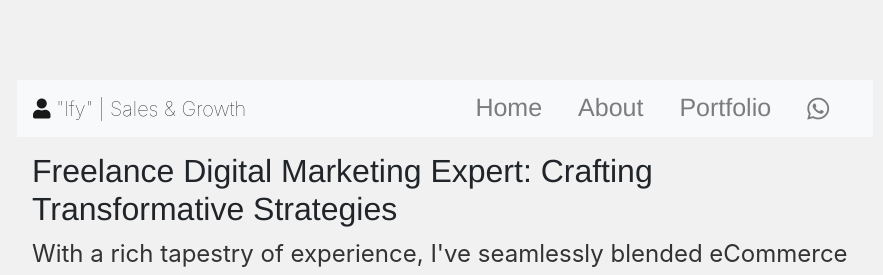
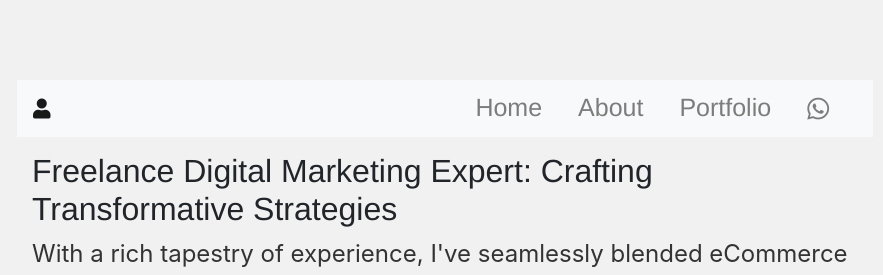
Before and after one commit to IfeanyiIbekwe/ifeanyiibekwe.github.io, a Jekyll site: the page built from about/index.html, in a window 1280 px wide. Shown: the top 275 px of the page, without its empty margins (195-1078 px from the left). Built offline with Jekyll 4.4.1, drawn with Linux system fonts in a browser that asks for light colours.

Commit message:
Update default.html

```diff
--- a/_layouts/default.html
+++ b/_layouts/default.html
@@ -39,7 +39,7 @@
 <body>
 <!-- Navbar -->
 <nav class="navbar navbar-expand-lg navbar-light bg-light">
-    <a class="navbar-brand d-none d-lg-inline" href="/"> <i class="fas fa-user"></i> "Ify" | Sales & Growth</a>
+    <a class="navbar-brand d-none d-lg-inline" href="/"> <i class="fas fa-user"></i> </a>
     <a class="navbar-brand d-lg-none" href="/"> <i class="fas fa-user"></i> Ify</a>
 
     <button class="navbar-toggler" type="button" data-toggle="collapse" data-target="#navbarNav" aria-controls="navbarNav" aria-expanded="false" aria-label="Toggle navigation">
```
